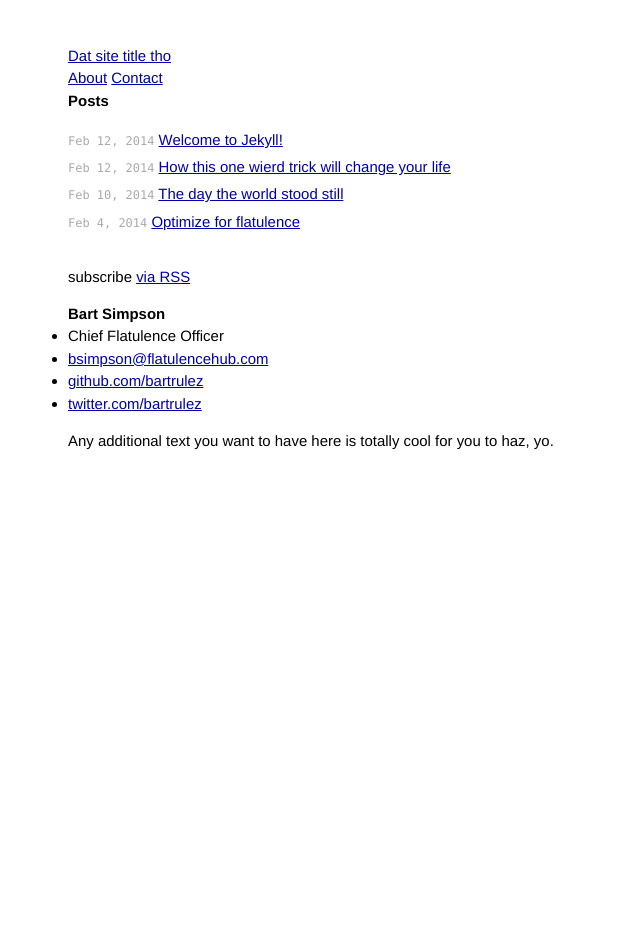
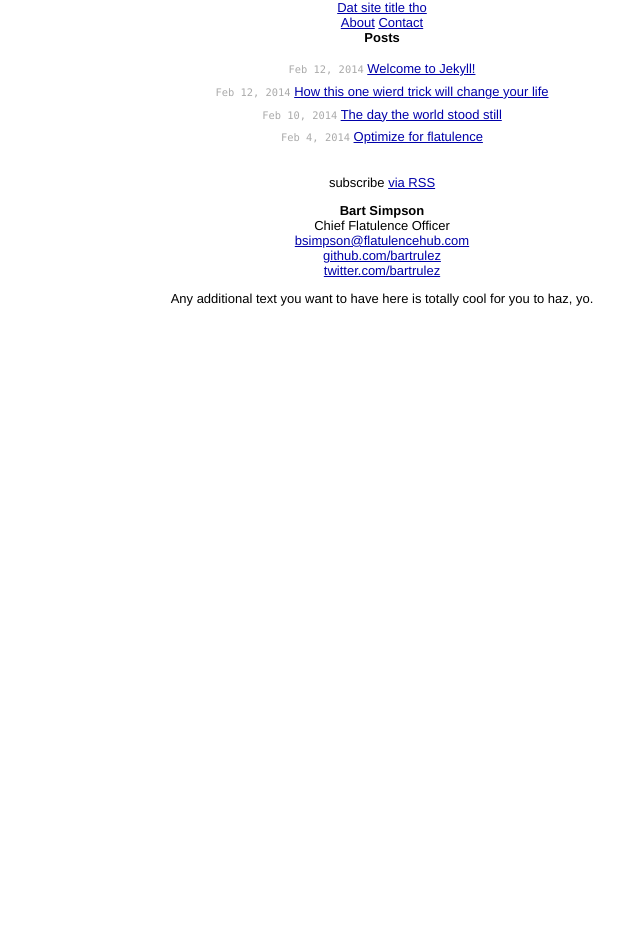
Before and after one commit to jglovier/jekyll-new, a Jekyll site: the page built from index.html, in a window 1280 px wide. Shown: the whole page, without its empty margins (258-898 px from the left). Built offline with Jekyll 4.4.1, drawn with Linux system fonts in a browser that asks for light colours; Markdown is read by kramdown in place of the engine named in the settings; after the commit the page ends 900 px from its top, so only the background shows below that.

Commit message:
add extra wrapping containers for design

```diff
--- a/_layouts/default.html
+++ b/_layouts/default.html
@@ -5,15 +5,15 @@
 
     <body>
 
-        <div class="site">
+    {% include header.html %}
 
-          {% include header.html %}
+    <div class="page-content">
+      <div class="wrap">
+      {{ content }}
+      </div>
+    </div>
 
-          {{ content }}
-
-          {% include footer.html %}
-
-        </div>
+    {% include footer.html %}
 
     </body>
 </html>
```
